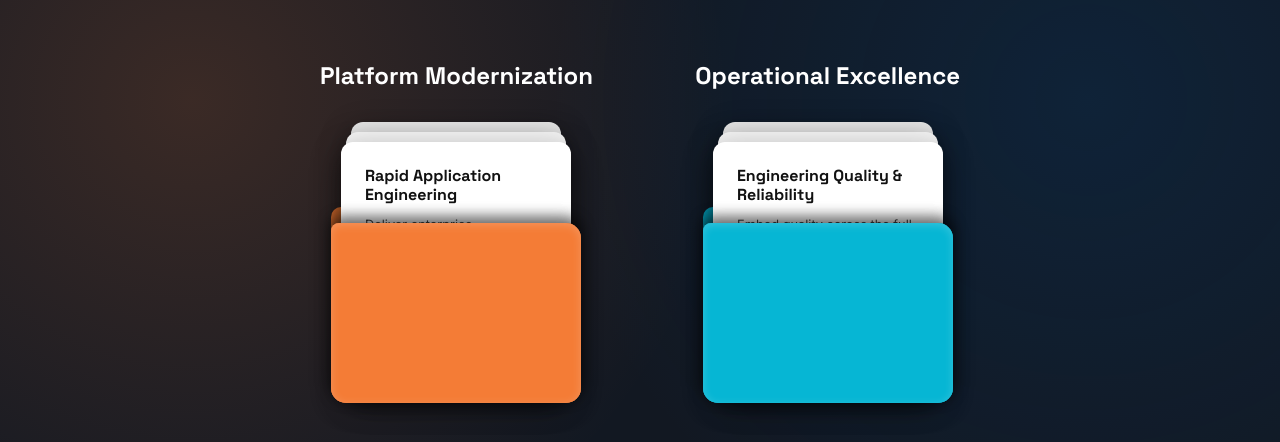
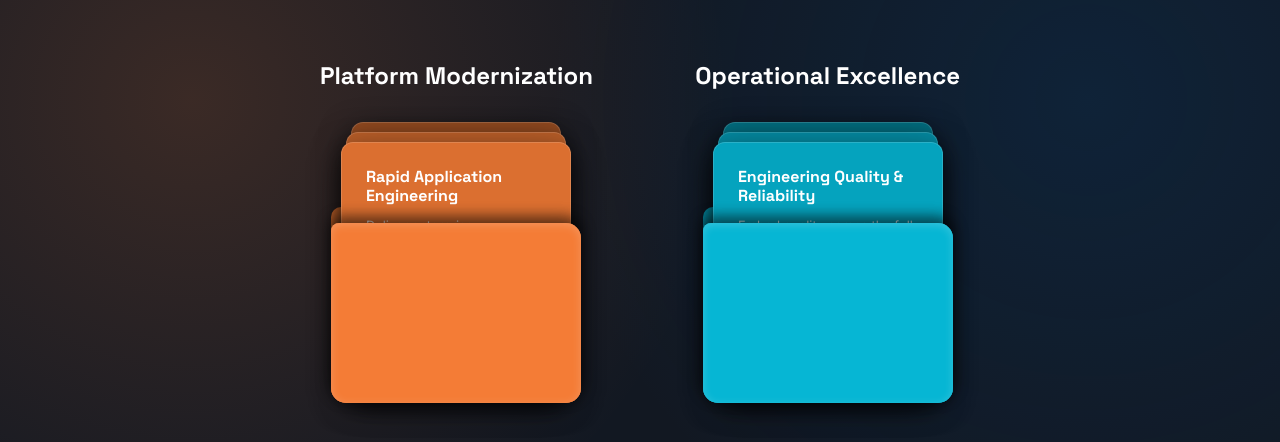
Before and after one commit to Quantum-Labs-Hadron-GBS/main-website, a Next.js app: page / in a window 1280 px wide. Shown: the part 6320-6762 px from the top of the page. Built offline with nearby package versions, Linux system fonts and the light colour scheme.

Commit message:
style: dynamically color capability cards based on folder color

```diff
--- a/src/app/components/Folder/Folder.css
+++ b/src/app/components/Folder/Folder.css
@@ -126,8 +126,9 @@
   border-radius: 12px;
   transition: all 0.4s cubic-bezier(0.34, 1.56, 0.64, 1);
   padding: 1.5rem 1.5rem 4rem 1.5rem; /* Padding to clear folder flap */
-  color: #111;
-  box-shadow: 0 10px 30px rgba(0,0,0,0.4);
+  color: #fff;
+  border: 1px solid rgba(255, 255, 255, 0.15);
+  box-shadow: 0 10px 30px rgba(0,0,0,0.6);
   display: flex;
   flex-direction: column;
   will-change: transform;
@@ -169,13 +170,13 @@
   font-size: 1rem;
   font-weight: 700;
   margin-bottom: 0.75rem;
-  color: #111;
+  color: #fff;
   line-height: 1.2;
 }
 
 .paper-desc {
   font-size: 0.8rem;
-  color: #444;
+  color: rgba(255, 255, 255, 0.85);
   line-height: 1.4;
   display: -webkit-box;
   -webkit-line-clamp: 5;
@@ -188,7 +189,7 @@
   margin-top: auto;
   font-size: 0.85rem;
   font-weight: 600;
-  color: var(--folder-color);
+  color: #fff;
   text-decoration: none;
   display: inline-flex;
   align-items: center;
--- a/src/app/components/Folder/Folder.tsx
+++ b/src/app/components/Folder/Folder.tsx
@@ -40,10 +40,10 @@ const Folder = ({ color = '#F47C36', size = 1, items = [], className = '', label
   const [paperOffsets, setPaperOffsets] = useState(Array.from({ length: maxItems }, () => ({ x: 0, y: 0 })));
 
   const folderBackColor = darkenColor(color, 0.08);
-  // Using light papers so they contrast well with the colored folder and light mode site
-  const paper1 = darkenColor('#ffffff', 0.1);
-  const paper2 = darkenColor('#ffffff', 0.05);
-  const paper3 = '#ffffff';
+  // Papers take on the folder's color scheme, getting progressively lighter/brighter
+  const paper1 = darkenColor(color, 0.4);
+  const paper2 = darkenColor(color, 0.25);
+  const paper3 = darkenColor(color, 0.1);
 
   const handleClick = () => {
     setOpen(prev => !prev);
```
